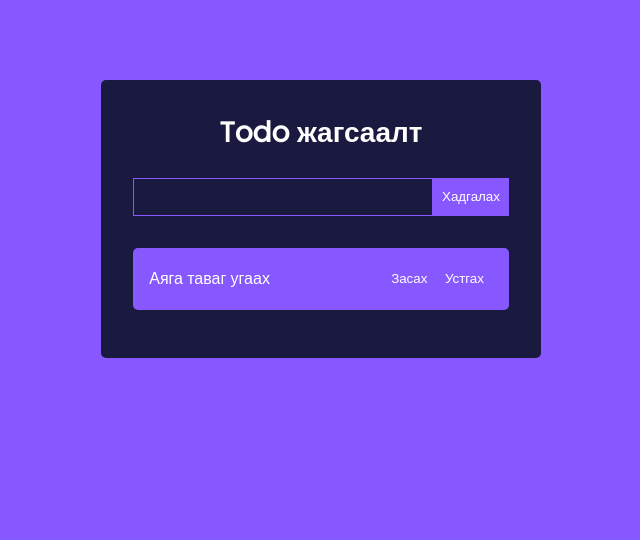
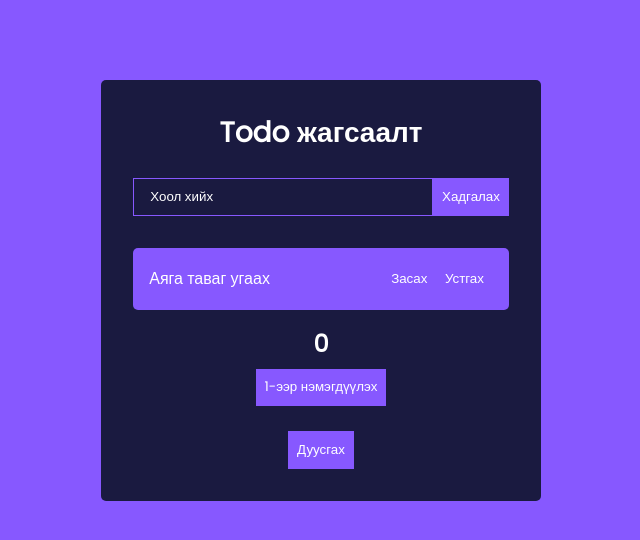
Before and after one commit to munkhjin0223/codespaces-react, a React (Create React App) app: page / in a window 1280 px wide. Shown: the top 540 px of the page, without its empty margins (319-959 px from the left). Built offline with nearby package versions, Linux system fonts and the light colour scheme.

Commit message:
implement useRef

```diff
--- a/src/App.css
+++ b/src/App.css
@@ -22,6 +22,12 @@ h1 {
   color: #fff;
   margin-bottom: 0.5rem;
   font-size: 1.75rem;
+}
+
+h2 {
+  color: #fff;
+  margin-bottom: 0.5rem;
+  font-size: 1.5rem;
 }
 
 .TodoWrapper {
--- /dev/null
+++ b/src/components/CounterWrapper.js
@@ -0,0 +1,29 @@
+import { useRef, useState } from 'react';
+
+export default function CounterWrapper() {
+  const [counter, setCounter] = useState(0);
+  const counterRef = useRef(0);
+
+  function incrementCounter() {
+    // setCounter(counter + 1);
+    counterRef.current = counterRef.current + 1;
+  }
+
+  function finish() {
+    setCounter(counterRef.current);
+  }
+
+  return (
+    <>
+      <h2>{counter}</h2>
+      <button className='todo-btn' onClick={incrementCounter}>
+        1-ээр нэмэгдүүлэх
+      </button>
+      <br />
+      <br />
+      <button className='todo-btn' onClick={finish}>
+        Дуусгах
+      </button>
+    </>
+  );
+}
--- a/src/components/TodoForm.js
+++ b/src/components/TodoForm.js
@@ -1,30 +1,42 @@
-import { useState } from 'react';
+import { useEffect, useRef, useState } from 'react';
 
 function TodoForm(props) {
   const { todo, saveTodo } = props;
-    const [value, setValue] = useState(todo?.text || '')
+  const [value, setValue] = useState(todo?.text || '');
+  const inputRef = useRef(null);
 
   const onSubmit = (e) => {
     e.preventDefault();
 
     if (value) {
-
       if (todo) {
-                saveTodo(value, todo.id)
+        saveTodo(value, todo.id);
       } else {
-                saveTodo(value)
+        saveTodo(value);
       }
 
-            setValue('')
+      setValue('');
     }
-    }
+  };
+
+  useEffect(() => {
+    inputRef.current.defaultValue = 'Хоол хийх';
+  }, []);
 
   return (
-        <form onSubmit={onSubmit} className="TodoForm">
-            <input type="text" className="todo-input" value={value} onChange={e => setValue(e.target.value)} />
-            <button className="todo-btn" type="submit">Хадгалах</button>
+    <form onSubmit={onSubmit} className='TodoForm'>
+      <input
+        ref={inputRef}
+        type='text'
+        className='todo-input'
+        value={value}
+        onChange={(e) => setValue(e.target.value)}
+      />
+      <button className='todo-btn' type='submit'>
+        Хадгалах
+      </button>
     </form>
-    )
+  );
 }
 
 export default TodoForm;
--- a/src/components/TodoWrapper.js
+++ b/src/components/TodoWrapper.js
@@ -1,77 +1,85 @@
-import { useReducer } from "react";
-import TodoItem from "./TodoItem";
-import TodoForm from "./TodoForm";
-import { reducer } from '../reducers/todo'
+import { useReducer } from 'react';
+import TodoItem from './TodoItem';
+import TodoForm from './TodoForm';
+import { reducer } from '../reducers/todo';
+import CounterWrapper from './CounterWrapper';
 
 function TodoWrapper() {
-    const [todos, dispatch] = useReducer(reducer, [{
+  const [todos, dispatch] = useReducer(reducer, [
+    {
       id: Math.random().toString(),
       text: 'Аяга таваг угаах',
       isCompleted: false,
-        isEditing: false
-    }]);
+      isEditing: false,
+    },
+  ]);
 
   const addTodo = (text) => {
     dispatch({
       type: 'ADD_TODO',
       payload: {
-                text
-            }
-        })
-    }
+        text,
+      },
+    });
+  };
 
   const editTodo = (text, id) => {
     dispatch({
       type: 'EDIT_TODO',
       payload: {
         text,
-                id
-            }
-        })
-    }
+        id,
+      },
+    });
+  };
 
   const deleteTodo = (id) => {
     dispatch({
       type: 'DELETE_TODO',
       payload: {
-                id
-            }
-        })
-    }
+        id,
+      },
+    });
+  };
 
   const toggleComplete = (id) => {
     dispatch({
       type: 'TOGGLE_COMPLETE',
       payload: {
-                id
-            }
-        })
-    }
+        id,
+      },
+    });
+  };
 
   const toggleEditing = (id) => {
     dispatch({
       type: 'TOGGLE_EDITING',
       payload: {
-                id
-            }
-        })
-    }
+        id,
+      },
+    });
+  };
 
   return (
-        <div className="TodoWrapper">
-            <h1>
-                Todo жагсаалт
-            </h1>
+    <div className='TodoWrapper'>
+      <h1>Todo жагсаалт</h1>
       <TodoForm saveTodo={addTodo} />
-            {todos.map((todo) => (
-                todo.isEditing ?
+      {todos.map((todo) =>
+        todo.isEditing ? (
           <TodoForm todo={todo} saveTodo={editTodo} />
-                :
-                    <TodoItem key={todo.id} deleteTodo={deleteTodo} toggleEditing={toggleEditing} toggleComplete={toggleComplete} todo={todo} />
+        ) : (
+          <TodoItem
+            key={todo.id}
+            deleteTodo={deleteTodo}
+            toggleEditing={toggleEditing}
+            toggleComplete={toggleComplete}
+            todo={todo}
+          />
         )
       )}
+      <CounterWrapper />
     </div>
-    )
+  );
 }
 
 export default TodoWrapper;
--- /dev/null
+++ b/src/reducers/todo.js
@@ -0,0 +1,27 @@
+export function reducer(todos, action) {
+  switch (action.type) {
+    case 'ADD_TODO': {
+      return [
+        ...todos,
+        { id: Math.random().toString(), text: action.payload.text, isCompleted: false, isEditing: false },
+      ];
+    }
+    case 'EDIT_TODO': {
+      return todos.map((todo) =>
+        todo.id === action.payload.id ? { ...todo, text: action.payload.text, isEditing: false } : todo
+      );
+    }
+    case 'DELETE_TODO': {
+      return todos.filter((todo) => todo.id !== action.payload.id);
+    }
+    case 'TOGGLE_COMPLETE': {
+      return todos.map((todo) => (todo.id === action.payload.id ? { ...todo, isCompleted: !todo.isCompleted } : todo));
+    }
+    case 'TOGGLE_EDITING': {
+      return todos.map((todo) => (todo.id === action.payload.id ? { ...todo, isEditing: !todo.isEditing } : todo));
+    }
+    default: {
+      return todos;
+    }
+  }
+}
--- a/src/reducers/todo.ts
+++ /dev/null
@@ -1,26 +0,0 @@
-export function reducer(todos, action) {
-    switch(action.type) {
-        case 'ADD_TODO': {
-            return [...todos, { id: Math.random().toString(),
-                text: action.payload.text,
-                isCompleted: false,
-                isEditing: false
-            }]
-        }
-        case 'EDIT_TODO': {
-            return todos.map((todo) => (todo.id === action.payload.id ? { ...todo, text: action.payload.text, isEditing: false } : todo))
-        }
-        case 'DELETE_TODO': {
-            return todos.filter((todo) => todo.id !== action.payload.id)
-        }
-        case 'TOGGLE_COMPLETE': {
-            return todos.map((todo) => (todo.id === action.payload.id ? { ...todo, isCompleted: !todo.isCompleted } : todo))
-        }
-        case 'TOGGLE_EDITING': {
-            return todos.map((todo) => (todo.id === action.payload.id ? { ...todo, isEditing: !todo.isEditing } : todo))
-        }
-        default: {
-            return todos
-        }
-    }
-}
```
Lines whose indentation alone changed are shown as unchanged.
